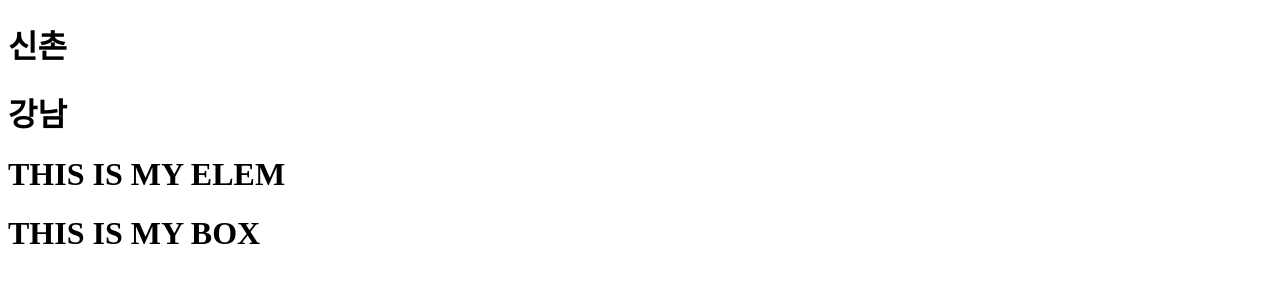
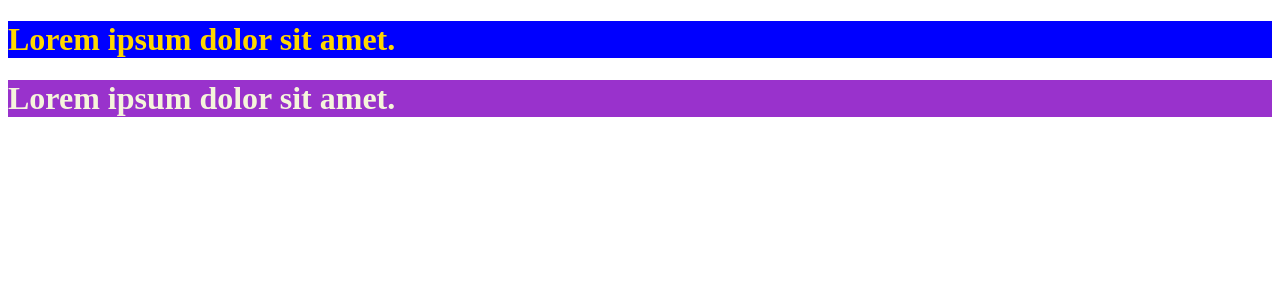
Before and after one commit to sebaek/react20231031, a React (Create React App) app: page / in a window 1280 px wide. Shown: the top 300 px of the page. Built offline with nearby package versions, Linux system fonts and the light colour scheme.

Commit message:
보통의 css 파일 사용하기

```diff
--- a/src/App.js
+++ b/src/App.js
@@ -1,14 +1,15 @@
-import MyBox, { address } from "./component/MyBox";
-import MyElem, { address as myAddress } from "./component/MyElem";
+// style 적용 방법
+// 보통 css 파일
+// css module 사용
+// chakraui css library
 
-// as로 named export 값을 import할 때 별칭을 줄 수 있음
+import { MyComp } from "./component/MyComp";
+import { MyBox } from "./component/MyBox";
 
 function App() {
   return (
     <>
-      <h1>{address}</h1>
-      <h1>{myAddress}</h1>
-      <MyElem />
+      <MyComp />
       <MyBox />
     </>
   );
--- a/src/component/MyBox.js
+++ b/src/component/MyBox.js
@@ -1,9 +1,9 @@
-export default function MyBox() {
+import "../style/style1.css";
+
+export function MyBox() {
   return (
     <div>
-      <h1>THIS IS MY BOX</h1>
+      <h1 className="boxClass">Lorem ipsum dolor sit amet.</h1>
     </div>
   );
 }
-
-export const address = "신촌";
--- /dev/null
+++ b/src/component/MyComp.js
@@ -0,0 +1,9 @@
+export function MyComp() {
+  return (
+    <div>
+      <h1 style={{ color: "gold", backgroundColor: "blue" }}>
+        Lorem ipsum dolor sit amet.
+      </h1>
+    </div>
+  );
+}
--- a/src/component/MyElem.js
+++ /dev/null
@@ -1,9 +0,0 @@
-export default function MyElem() {
-  return (
-    <div>
-      <h1>THIS IS MY ELEM</h1>
-    </div>
-  );
-}
-
-export const address = "강남";
--- /dev/null
+++ b/src/style/style1.css
@@ -0,0 +1,4 @@
+.boxClass {
+    color: beige;
+    background-color: darkorchid;
+}
```
